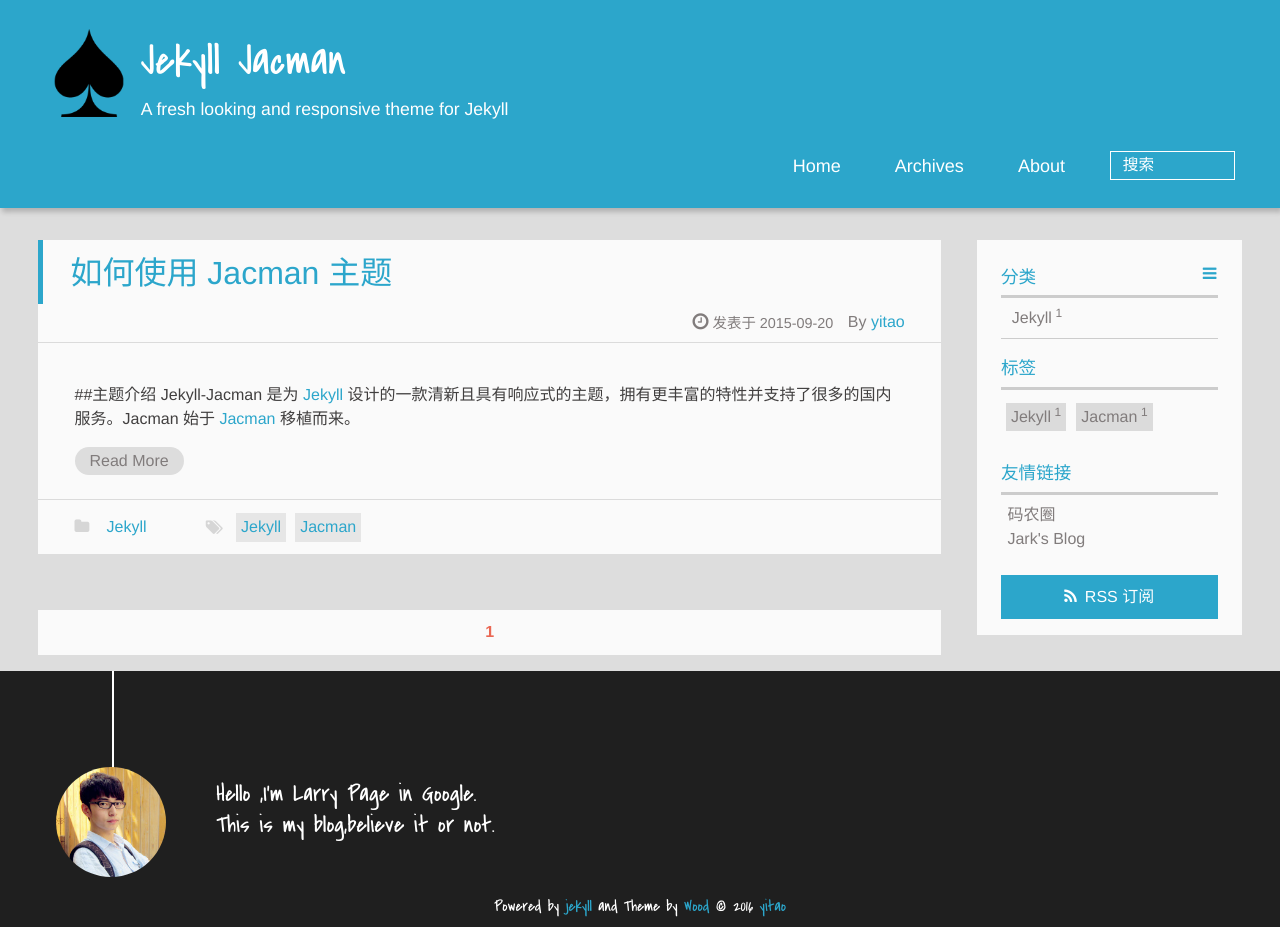
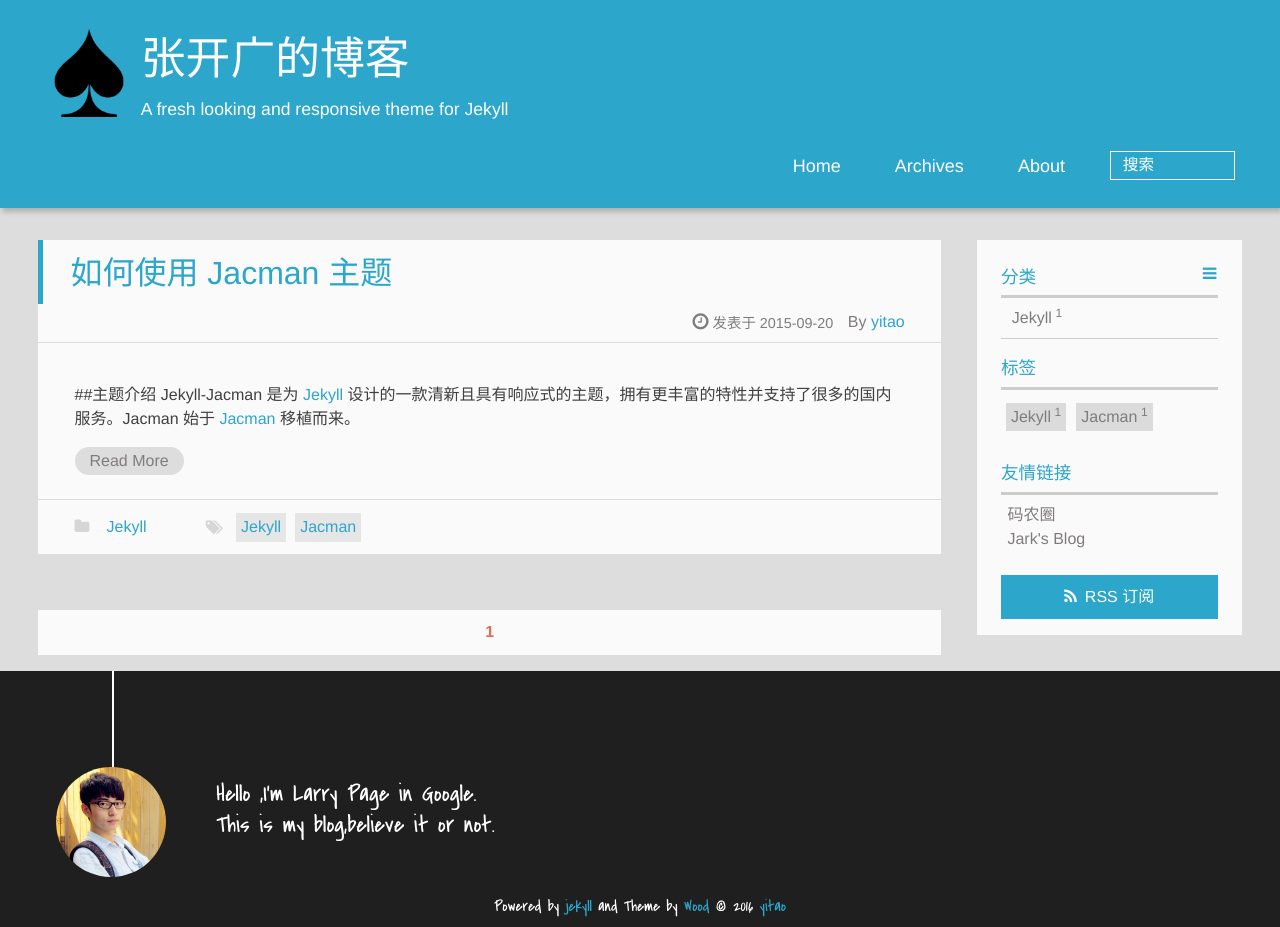
Before and after one commit to wood8899/blogs, a Jekyll site: the page built from index.html, in a window 1280 px wide. Built offline with Jekyll 4.4.1, drawn with Linux system fonts in a browser that asks for light colours; Markdown is read by kramdown in place of the engine named in the settings; the list of posts is cut into pages by our own code.

Commit message:
修改标题

```diff
--- a/_config.yml
+++ b/_config.yml
@@ -24,7 +24,7 @@ redcarpet:
     - with_toc_data
 
 
-title : Jekyll Jacman
+title : 张开广的博客
 tagline: A fresh looking and responsive theme for Jekyll
 
 defaults:
```
